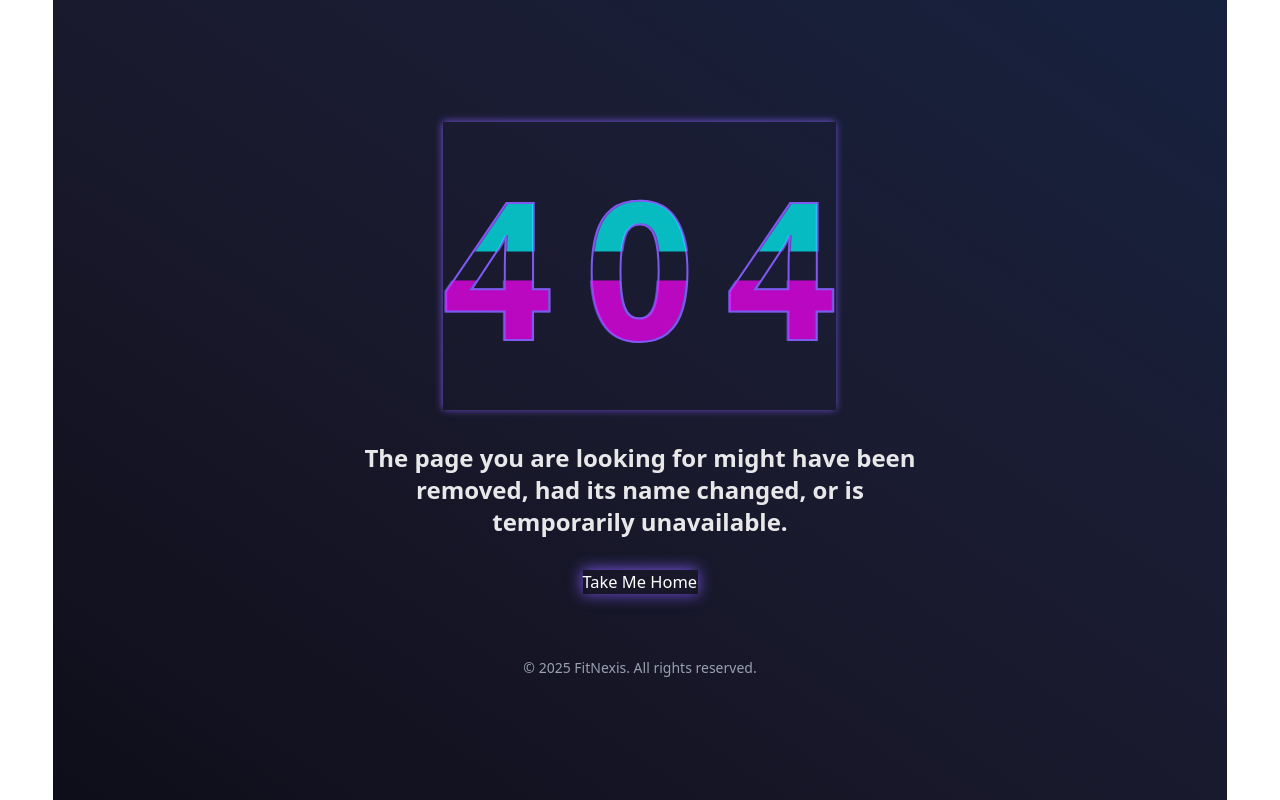
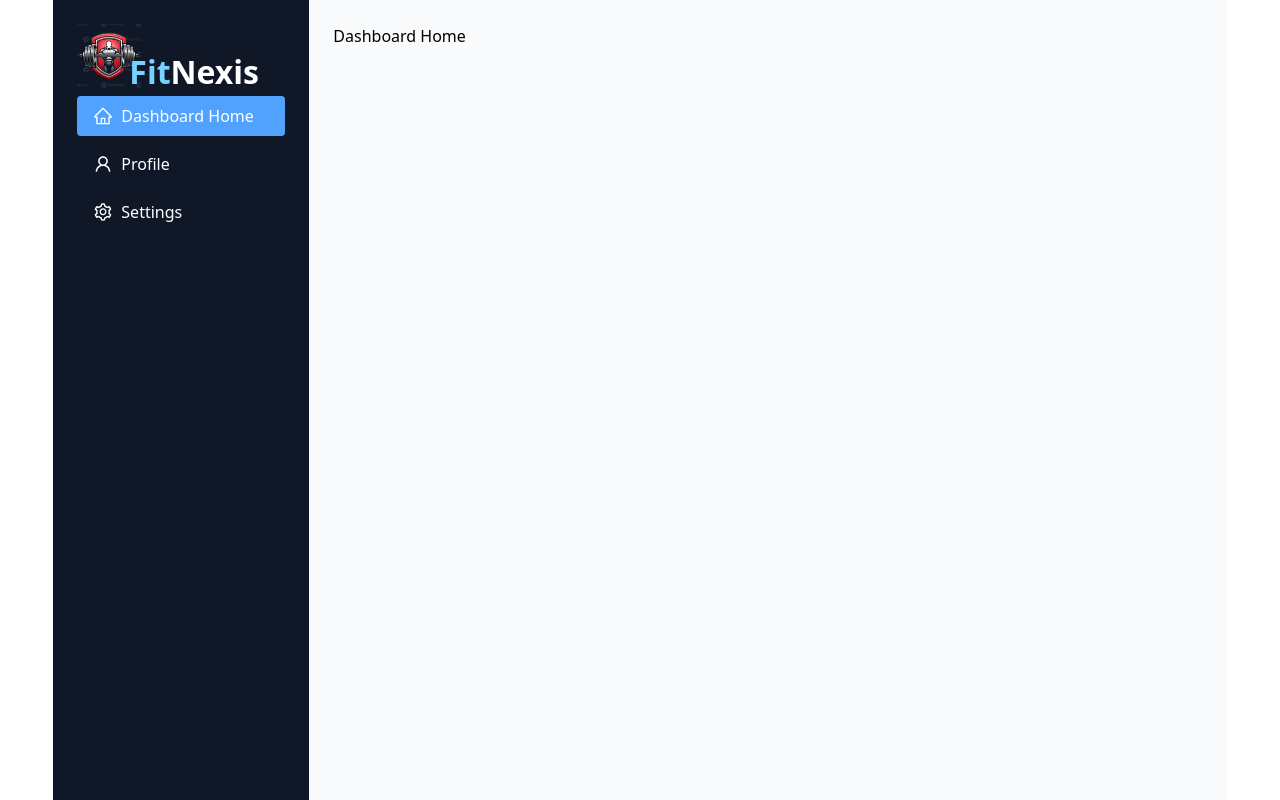
Before and after one commit to Dhyman-Choudhury/Fitnexis-client, a React (Vite) app: page /dashboard in a window 1280 px wide. Built offline with nearby package versions, Linux system fonts and the light colour scheme; no server answers.

Commit message:
added dashboardlayout

```diff
--- a/src/Router/Router.jsx
+++ b/src/Router/Router.jsx
@@ -5,6 +5,7 @@ import ErrorPage from "../pages/ErrorPage/ErrorPage";
 import AuthLayout from "../layouts/AuthLayouts";
 import Register from "../pages/Authentication/Register/Register";
 import Login from "../pages/Authentication/Login/Login";
+import DashboardLayout from "../layouts/DashboardLayout";
 
 export const router = createBrowserRouter([
   {
@@ -33,5 +34,23 @@ export const router = createBrowserRouter([
         Component: Login
       }
     ]
-  }
+  },
+  {
+  path: '/dashboard',
+  Component: DashboardLayout,
+  children: [
+    {
+      index: true,
+      element: <div>Dashboard Home</div>
+    },
+    {
+      path: 'profile',
+      element: <div>Profile Page</div>
+    },
+    {
+      path: 'settings',
+      element: <div>Settings Page</div>
+    }
+  ]
+}
 ]);
--- /dev/null
+++ b/src/components/shared/Loader.jsx
@@ -0,0 +1,11 @@
+import React from 'react';
+
+const Loader = () => {
+  return (
+    <div className="flex items-center justify-center h-screen bg-white dark:bg-gray-900">
+      <div className="w-16 h-16 border-4 border-dashed rounded-full animate-spin border-blue-500"></div>
+    </div>
+  );
+};
+
+export default Loader;
--- /dev/null
+++ b/src/layouts/DashboardLayout.jsx
@@ -0,0 +1,46 @@
+import React from 'react';
+import { NavLink, Outlet } from 'react-router';
+import {
+    AiOutlineHome,
+    AiOutlineUser,
+    AiOutlineSetting
+} from 'react-icons/ai';
+import FitnessLogo from '../components/FitnessLogo';
+
+const DashboardLayout = () => {
+    const linkClasses = ({ isActive }) =>
+        isActive
+            ? 'flex items-center gap-2 px-4 py-2 rounded bg-blue-400 text-white'
+            : 'flex items-center gap-2 px-4 py-2 rounded hover:bg-gray-200';
+
+    return (
+        <div className="min-h-screen flex">
+            {/* Sidebar */}
+            <aside className="w-64 bg-gray-900 text-white p-6 space-y-6">
+                <FitnessLogo></FitnessLogo>
+                <nav className="flex flex-col space-y-2">
+                    <NavLink to="/dashboard" end className={linkClasses}>
+                        <AiOutlineHome size={20} />
+                        Dashboard Home
+                    </NavLink>
+                    <NavLink to="/dashboard/profile" className={linkClasses}>
+                        <AiOutlineUser size={20} />
+                        Profile
+                    </NavLink>
+                    <NavLink to="/dashboard/settings" className={linkClasses}>
+                        <AiOutlineSetting size={20} />
+                        Settings
+                    </NavLink>
+                    {/* Add more links with icons here */}
+                </nav>
+            </aside>
+
+            {/* Main Content */}
+            <main className="flex-1 bg-gray-50 p-6">
+                <Outlet />
+            </main>
+        </div>
+    );
+};
+
+export default DashboardLayout;
--- a/src/pages/Home/Home.jsx
+++ b/src/pages/Home/Home.jsx
@@ -1,6 +1,5 @@
 import { Button } from 'flowbite-react';
 import React, { useEffect } from 'react';
-import Test from './Text';
 import Banner from '../../components/Banner/Banner';
 import FeaturedSection from './FeaturedSection/FeaturedSection';
 import About from './About/About';
@@ -19,7 +18,7 @@ const Home = () => {
             <FeaturedSection></FeaturedSection>
             <About></About>
             <Newsletter></Newsletter>
-            <Test></Test>
+
         </div>
     );
 };
--- a/src/pages/Home/Newsletter/Newsletter.jsx
+++ b/src/pages/Home/Newsletter/Newsletter.jsx
@@ -11,6 +11,7 @@ const Newsletter = () => {
   const onSubmit = async (data) => {
     try {
       const res = await axiosSecure.post('/newsletter', data);
+      console.log(res)
       if (res.status === 200) {
         Swal.fire('✅ Subscribed!', 'Thank you for subscribing!', 'success');
         reset();
```
